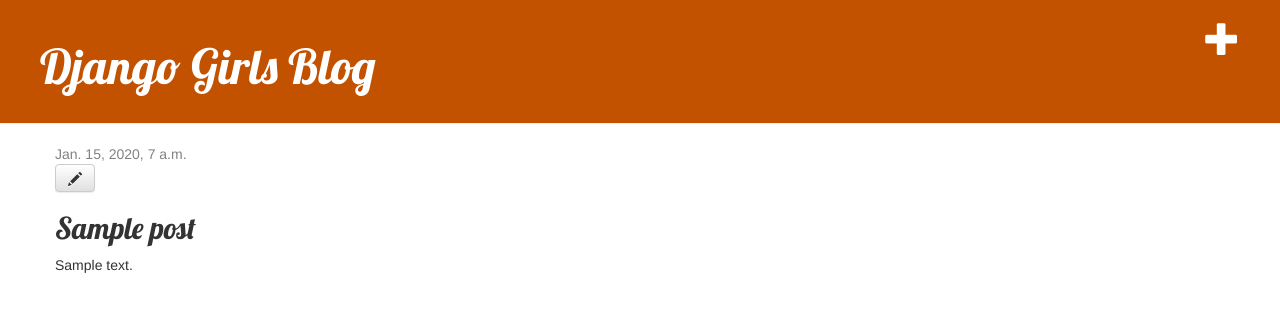
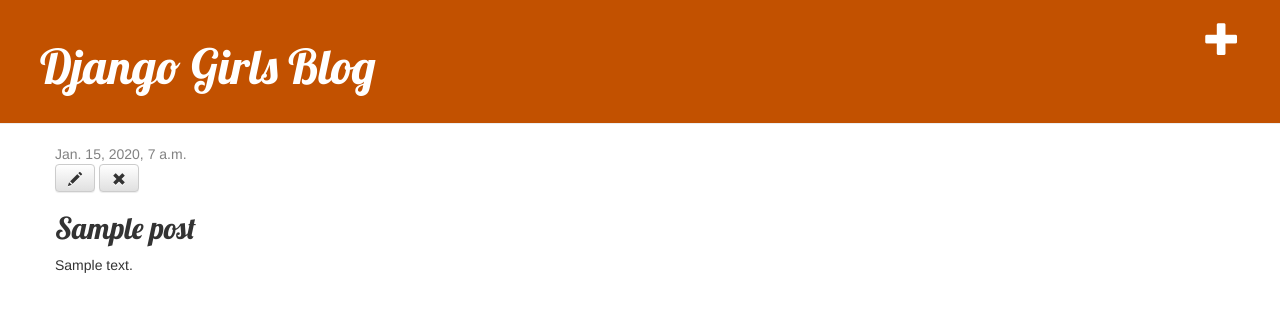
Before and after one commit to wpomori/djangogirls_blog, a Django app: page /post/1/ in a window 1280 px wide. Shown: the top 312 px of the page. Run offline with Django 3.2, Linux system fonts and the light colour scheme; a user stored in the database is signed in; tables that the repository leaves empty hold one stand-in row (values such as "Sample post"); some libraries are stand-ins or nearby versions.

Commit message:
Add button from remove posts

```diff
--- a/blog/templates/blog/post_detail.html
+++ b/blog/templates/blog/post_detail.html
@@ -6,9 +6,12 @@
             <div class="date">
                 {{ post.published_date }}
             </div>
+        {% else %}
+            <a class="btn btn-default" href="{% url 'post_publish' pk=post.pk %}">Publish</a>
         {% endif %}
         {% if user.is_authenticated %}
             <a class="btn btn-default" href="{% url 'post_edit' pk=post.pk %}"><span class="glyphicon glyphicon-pencil"></span></a>
+            <a class="btn btn-default" href="{% url 'post_remove' pk=post.pk %}"><span class="glyphicon glyphicon-remove"></span></a>
         {% endif %}
         <h2>{{ post.title }}</h2>
         <p>{{ post.text|linebreaksbr }}</p>
```
